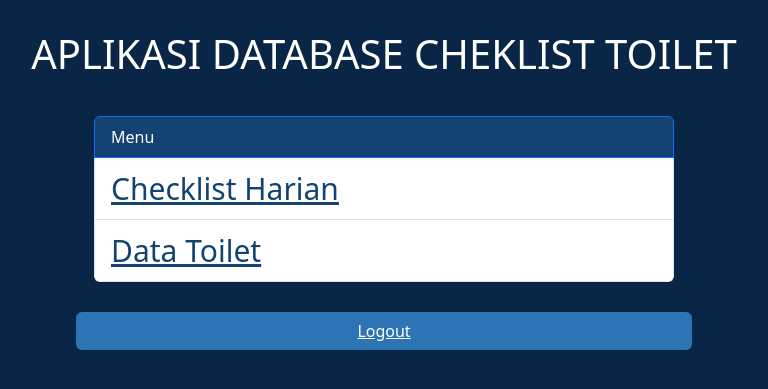
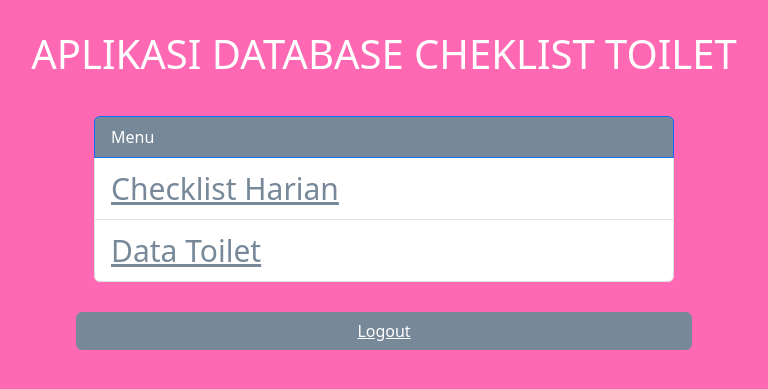
Before and after one commit to MuhammadReza1234/Project-Checklist-Toilet, a PHP site: page /home.php in a window 1280 px wide. Shown: the top 389 px of the page, without its empty margins (256-1024 px from the left). Run offline with PHP 8.4, Linux system fonts and the light colour scheme.

Commit message:
Update home.php

```diff
--- a/checklist/home.php
+++ b/checklist/home.php
@@ -8,22 +8,22 @@ include_once 'koneksi.php';
 <html lang="en">
 <head>
     <meta charset="UTF-8">
-    <title>UAS Pem. Web 1</title>
+    <title>Checklist Toilet</title>
     <link href="style.css" rel="stylesheet" type="text/css" />
     <link href="https://cdn.jsdelivr.net/npm/bootstrap@5.3.0-alpha1/dist/css/bootstrap.min.css" rel="stylesheet" integrity="sha384-GLhlTQ8iRABdZLl6O3oVMWSktQOp6b7In1Zl3/Jr59b6EGGoI1aFkw7cmDA6j6gD" crossorigin="anonymous">
 
 </head>
-<body style="margin-top: 30px; background-color: #0A2647;">
+<body style="margin-top: 30px; background-color: #FF69B4;">
     <h1 style="color: #FFFFFF; text-align: center;">APLIKASI DATABASE CHEKLIST TOILET</h1>
     <div class = "container" style= "width: 50%; padding: 30px;">
         <ul class="list-group">
-            <li class="list-group-item active" aria-current="true" style="background-color: #144272;">Menu</li>
-            <li class="list-group-item" type="" style="font-size: 30px; color: #FFFFFF;"><a style="color: #144272;" href="index.php">Checklist Harian</a></li>
-            <li class="list-group-item" style="font-size: 30px; color: #FFFFFF;"><a style="color: #144272;" href="ind_toilet.php">Data Toilet</a></li>
+            <li class="list-group-item active" aria-current="true" style="background-color: #778899;">Menu</li>
+            <li class="list-group-item" style="font-size: 30px; color: #FFFFFF;"><a style="color: #778899;" href="index.php">Checklist Harian</a></li>
+            <li class="list-group-item" style="font-size: 30px; color: #FFFFFF;"><a style="color: #778899;" href="ind_toilet.php">Data Toilet</a></li>
         </ul>
     </div>
     <div class="d-grid gap-2 container" style="width:50%;">
-        <button class="btn" type="button" style="background-color: #2C74B3"><a style="color: #FFFFFF" href="login.php">Logout</a></button>
+        <button class="btn" type="button" style="background-color: #778899"><a style="color: #FFFFFF" href="login.php">Logout</a></button>
     </div>
 </body>
 </html>
```
